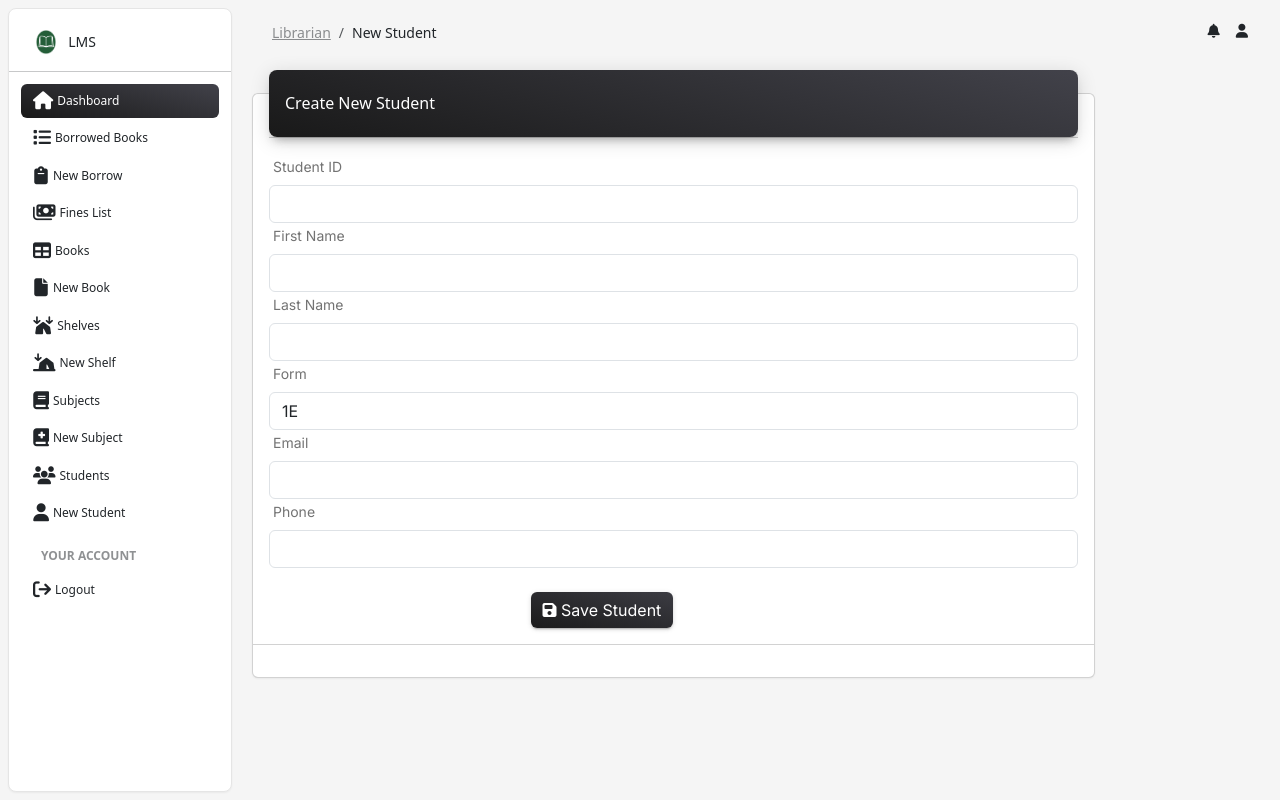
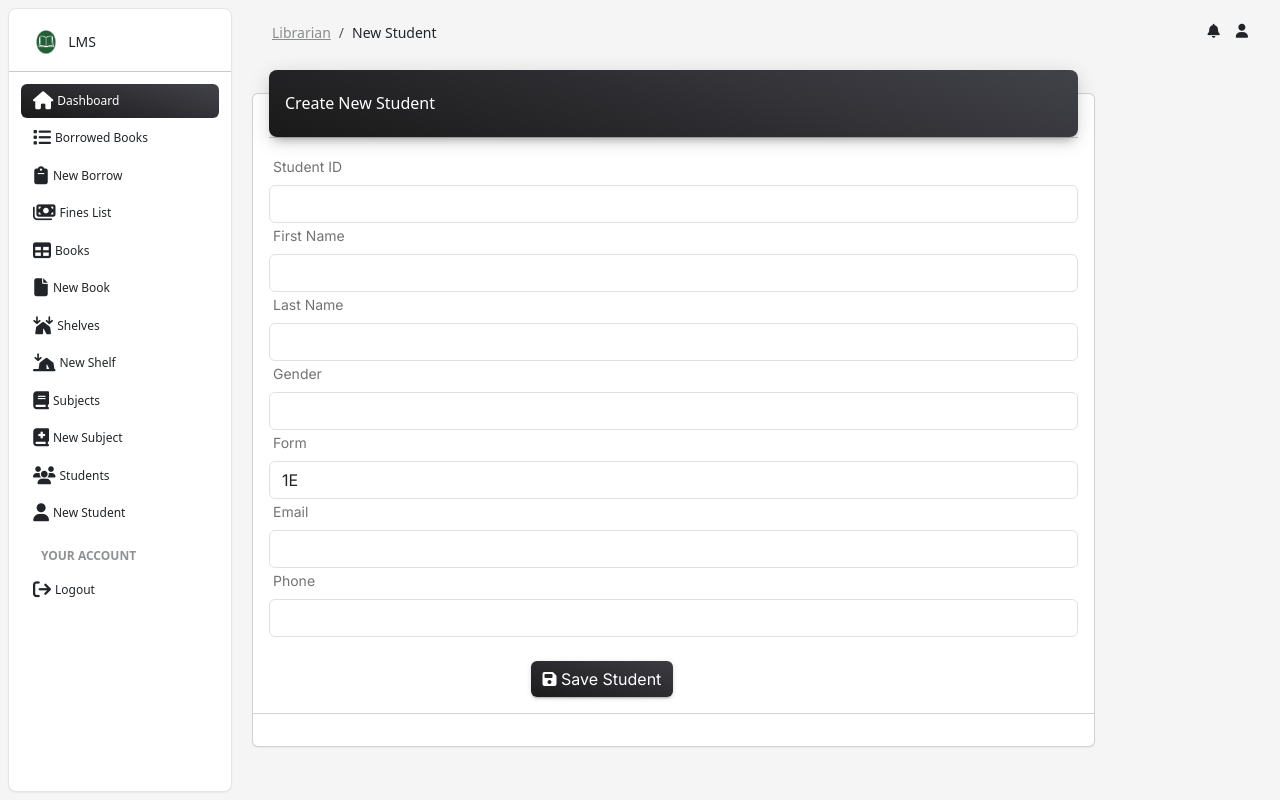
Before and after one commit to tafaramavugara/library-management-system, a Django app: page /librarian/students/new in a window 1280 px wide. Run offline with Django 5.2, Linux system fonts and the light colour scheme; the visitor is signed in with stand-in values (Sample User, id 1); lists and menus that the app fills with data are empty; style sheets or scripts are compiled from the project's sources; some libraries are stand-ins or nearby versions.

Commit message:
totals-rendering & student-grnder updates

```diff
--- a/lms/base/models.py
+++ b/lms/base/models.py
@@ -79,9 +79,15 @@ class Student(models.Model):
         ('6A','6A'),
     ]
 
+    STUDENT_GENDER_CHOICES = [
+        ('female', 'Female'),
+        ('male', 'Male')
+    ]
+
     first_name = models.CharField(max_length=100)
     last_name = models.CharField(max_length=100)
     student_id = models.CharField(max_length=20, unique=True)
+    gender = models.CharField(max_length=7, choices=STUDENT_GENDER_CHOICES, default='Male')
     form = models.CharField(max_length=2, choices=STUDENT_FORM_CHOICES)
     email = models.EmailField()
     phone = models.CharField(max_length=15)
--- a/lms/library/views.py
+++ b/lms/library/views.py
@@ -109,6 +109,7 @@ def Shelves(request):
     # Get search and filter parameters from the request
     q = request.GET.get('q', '')  # Search by name
     space_filter = request.GET.get('space_filter', 'all')  # Filter for available space
+    total_shelves = Shelf.objects.all().count()
 
     # Base query for shelves
     shelves = Shelf.objects.filter(
@@ -131,6 +132,7 @@ def Shelves(request):
 
     context = {
         'title': 'Shelves',
+        'total_shelves':total_shelves,
         'shelves': page_obj,  # Pass the paginated shelves to the template
         'current_q': q,  # Preserve the search query in the template
         'current_space_filter': space_filter,  # Preserve the filter value in the template
@@ -403,6 +405,7 @@ def Books(request):
     # Base queryset
     books = Book.objects.all().order_by('subject__name')
     books_exist = Book.objects.exists()
+    total_books = Book.objects.all().count()
 
     # Apply filters
     if q:
@@ -425,6 +428,7 @@ def Books(request):
     context = {
         'title': 'Books',
         'books': page_obj,
+        'total_books':total_books,
         'books_exist': books_exist,
         'subjects': subjects,  # Pass subjects for the dropdown
     }
@@ -674,6 +678,7 @@ def Students(request):
 
     # Base queryset
     students = Student.objects.all().order_by('student_id')
+    total_students = Student.objects.all().count()
 
     # Apply filters
     if q:
@@ -693,6 +698,7 @@ def Students(request):
     context = {
         'title': 'Books',
         'books': page_obj,
+        'total_students':total_students,
         'students': students,  # Pass subjects for the dropdown
         'forms':form_choices
     }
@@ -706,12 +712,13 @@ def NewStudent(request):
         student_id = request.POST.get('student_id')
         first_name = request.POST.get('first_name')
         last_name = request.POST.get('last_name')
+        gender = request.POST.get('gender')
         form = request.POST.get('form')
         email = request.POST.get('email')
         phone = request.POST.get('phone')
 
         # Validate inputs: Ensure all fields are provided
-        if not student_id or not first_name or not last_name or not form or not email or not phone:
+        if not student_id or not first_name or not last_name or not gender or not form or not email or not phone:
             messages.error(request, "All fields are required!")
         elif Subject.objects.filter(student_id=student_id).exists():
             messages.error(request, f'Student ID:{student_id}, already exists!')
@@ -727,7 +734,7 @@ def NewStudent(request):
 
             # Create and save a new student
             student = Student(student_id=student_id, first_name=first_name, last_name=last_name,
-                              email=email, phone=phone, form=form)
+                              email=email, phone=phone, form=form, gender=gender)
             student.save()  # Save the new student
 
             messages.success(request, f"Student '{first_name} {last_name}' added successfully!")
@@ -757,12 +764,13 @@ def UpdateStudent(request, student_id):
         # Fetching updated data from the POST request
         first_name = request.POST.get('first_name')
         last_name = request.POST.get('last_name')
+        gender = request.POST.get('gender')
         form = request.POST.get('form')
         email = request.POST.get('email')
         phone = request.POST.get('phone')
 
         # Validate inputs: Ensure all fields are provided
-        if not first_name or not last_name or not form or not email or not phone:
+        if not first_name or not last_name or not gender or not form or not email or not phone:
             messages.error(request, "All fields are required!")
         elif Subject.objects.filter(student_id=student_id).exists():
             messages.error(request, f'Student ID:{student_id}, already exists!')
@@ -772,6 +780,7 @@ def UpdateStudent(request, student_id):
             # Update the student's data
             student.first_name = first_name
             student.last_name = last_name
+            student.gender = gender
             student.form = form
             student.email = email
             student.phone = phone
@@ -951,7 +960,7 @@ def DeleteSubject(request, subject_id):
 def FineList(request):
     q = request.GET.get('q', '').strip()  # Search by student ID or name
     status_filter = request.GET.get('status', 'all')  # Filter by fine status
-
+    total_fines = Fine.objects.all().count()
     # Base queryset
     fines = Fine.objects.select_related('borrow__student', 'borrow__book')
 
@@ -976,6 +985,7 @@ def FineList(request):
     context = {
         'title': 'Fines List',
         'fines': page_obj,
+        'total_fines':total_fines,
         'current_q': q,
         'current_status_filter': status_filter,
     }
--- a/lms/templates/Librarian/books-list.html
+++ b/lms/templates/Librarian/books-list.html
@@ -61,6 +61,7 @@
               <div class="table-responsive p-0">
                 <div class="table-responsive p-0">
                   <table class="table table-striped table-bordered align-items-center mb-0">
+                     <h6 class="ps-3"> {{total_books}} Books</h6>
                     <thead class="thead-dark">
                       <tr>
                         <th scope="col">Book ID</th>
--- a/lms/templates/Librarian/fines-list.html
+++ b/lms/templates/Librarian/fines-list.html
@@ -56,6 +56,7 @@
           <div class="card-body px-0 pb-2">
             <div class="table-responsive p-0">
               <table class="table table-striped table-bordered align-items-center mb-0">
+                <h6 class="ps-3"> {{total_fines}} Fines</h6>
                 <thead class="thead-dark">
                   <tr>
                     <th scope="col">Student</th>
--- a/lms/templates/Librarian/shelves.html
+++ b/lms/templates/Librarian/shelves.html
@@ -57,6 +57,7 @@
               <div class="table-responsive p-0">
                 <div class="table-responsive p-0">
                     <table class="table table-striped table-bordered align-items-center mb-0">
+                        <h6 class="ps-3"> {{total_shelves}} Shelves</h6>
                         <thead class="thead-dark">
                             <tr>
                                 <th scope="col"  class="text-center">Shelf ID</th>
--- a/lms/templates/Librarian/students-list.html
+++ b/lms/templates/Librarian/students-list.html
@@ -58,6 +58,7 @@
               <div class="card-body px-0 pb-2">
                 <div class="table-responsive p-0">
                   <table class="table table-striped table-bordered align-items-center mb-0">
+                    <h6 class="ps-3"> {{total_students}} Students</h6>
                     <thead class="thead-dark">
                       <tr>
                         <th scope="col" class="text-center">Student ID</th>
--- a/lms/templates/Librarian/students-new.html
+++ b/lms/templates/Librarian/students-new.html
@@ -28,6 +28,14 @@
                 <div class="form-group">
                   <label for="last_name">Last Name</label>
                   <input type="text" class="form-control" name="last_name" id="last_name" required>
+                </div>
+                 <div class="form-group">
+                  <label for="form">Gender</label>
+                  <select class="form-control" name="gender" id="gender" required>
+                    {% for value, label in student_gender_choices %}
+                      <option value="{{ value }}">{{ label }}</option>
+                    {% endfor %}
+                  </select>
                 </div>
                 <div class="form-group">
                   <label for="form">Form</label>
--- a/lms/templates/Librarian/subjects.html
+++ b/lms/templates/Librarian/subjects.html
@@ -50,6 +50,7 @@
               <div class="table-responsive p-0">
                 <div class="table-responsive p-0">
                     <table class="table table-striped table-bordered align-items-center mb-0">
+                        <h6 class="ps-3"> {{total_subjects}} Subjects</h6>
                         <thead class="thead-dark">
                             <tr>
                                 {% comment %} <th scope="col"  class="text-center">Subject ID</th> {% endcomment %}
@@ -80,7 +81,6 @@
 
             </div>
             <div class="card-footer">
-              <span class='justify-content-left'>Total: {{total_subjects}} subjects<span>
               <nav aria-label="Page navigation example">
                 <ul class="pagination justify-content-center">
                     <!-- Display current page number -->
```
Also changed, not shown: lms/templates/Librarian/students-update.html (+7 -0 lines), lms/base/migrations/0002_student_gender.py (added).
